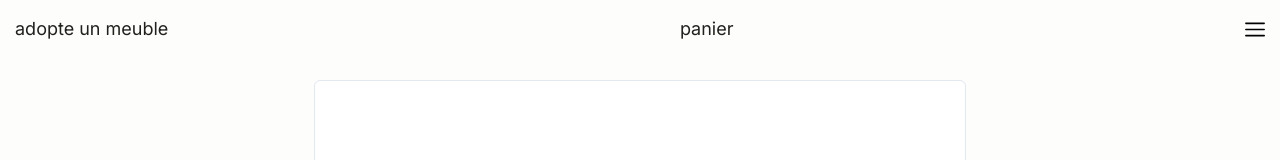
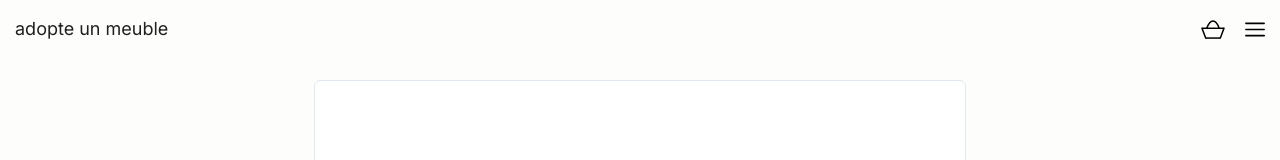
Before and after one commit to adatechschool/projet-collectif-plateforme-de-meubles-adopte-un-meuble, a React (Vite) app in the folder front/adopte_un_meuble/: page /sell in a window 1280 px wide. Shown: the top 160 px of the page. Built offline with nearby package versions, Linux system fonts and the light colour scheme.

Commit message:
Polished navbar and added ShoppingCartItem component

```diff
--- a/front/adopte_un_meuble/src/Components/Navbar.jsx
+++ b/front/adopte_un_meuble/src/Components/Navbar.jsx
@@ -8,20 +8,65 @@ import {
   SheetTrigger,
 } from "@/components/ui/sheet";
 import { Button } from "@/components/ui/button";
+import ShoppingCartItem from "./ShoppingCartItem";
 
 function Navbar() {
   //variable d'état qui contrôle l'affichage du menu
   //initialisé sur false car menu fermé
   const [isOpen, setIsOpen] = useState(false);
 
+  const numberOfItemsInCart = 10;
+
   //navBar avec titre du site, menu burger déroulant
   return (
     <div className="flex fixed top-0 z-10 w-full flex-col items-start ">
       <nav className="flex p-[0.9375rem]  justify-between items-center shrink-0 self-stretch">
         <h3 className="text-lg text-lightMode-text">adopte un meuble</h3>
+
+        <div className="flex items-center gap-5">
           <Sheet>
             <SheetTrigger>
-            <h3 className="text-lg text-lightMode-text">panier</h3>
+              <svg
+                className="hidden sm:flex"
+                xmlns="http://www.w3.org/2000/svg"
+                width="24"
+                height="19"
+                viewBox="0 0 24 19"
+                fill="none"
+              >
+                <path
+                  d="M19.334 18.0571L23.0007 8.2793"
+                  stroke="black"
+                  stroke-width="1.5"
+                  stroke-linecap="round"
+                  stroke-linejoin="round"
+                />
+                <path
+                  d="M4.66602 18.0571L0.999349 8.2793"
+                  stroke="black"
+                  stroke-width="1.5"
+                  stroke-linecap="round"
+                  stroke-linejoin="round"
+                />
+                <path
+                  d="M4.66602 18.0566H19.3327"
+                  stroke="black"
+                  stroke-width="1.5"
+                  stroke-linejoin="round"
+                />
+                <path
+                  d="M1 8.2793H23"
+                  stroke="black"
+                  stroke-width="1.5"
+                  stroke-linejoin="round"
+                />
+                <path
+                  d="M5.88867 8.27865C5.88867 8.27865 8.27189 0.945312 11.9998 0.945312C15.7277 0.945312 18.1109 8.27865 18.1109 8.27865"
+                  stroke="black"
+                  stroke-width="1.5"
+                  stroke-linejoin="round"
+                />
+              </svg>
             </SheetTrigger>
             <SheetContent>
               <SheetHeader>
@@ -29,97 +74,12 @@ function Navbar() {
                 <SheetDescription></SheetDescription>
               </SheetHeader>
               <div className="w-full flex flex-col items-start gap-[3.125rem] pt-[1.5625rem] h-full overflow-auto pb-[10rem]">
-              <div className="w-full flex flex-col items-start gap-y-1">
-                <h3 className="text-lightMode-text text-3xl font-bold">
-                  canapé vert 1990
-                </h3>
-                <h4 className="text-lightMode-secondarytext text-2xl font-bold">
-                  €250
-                </h4>
-                <h4 className="text-lightMode-secondarytext text-2xl font-bold underline">
-                  supprimer
-                </h4>
-              </div>
-              <div className="w-full flex flex-col items-start gap-y-1">
-                <h3 className="text-lightMode-text text-3xl font-bold">
-                  Canapé Vintage Rétro
-                </h3>
-                <h4 className="text-lightMode-secondarytext text-2xl font-bold">
-                  €250
-                </h4>
-                <h4 className="text-lightMode-secondarytext text-2xl font-bold underline">
-                  supprimer
-                </h4>
-              </div>
-              <div className="w-full flex flex-col items-start gap-y-1">
-                <h3 className="text-lightMode-text text-3xl font-bold">
-                  Canapé Vintage Rétro
-                </h3>
-                <h4 className="text-lightMode-secondarytext text-2xl font-bold">
-                  €250
-                </h4>
-                <h4 className="text-lightMode-secondarytext text-2xl font-bold underline">
-                  supprimer
-                </h4>
-              </div>
-              <div className="w-full flex flex-col items-start gap-y-1">
-                <h3 className="text-lightMode-text text-3xl font-bold">
-                  Canapé Vintage Rétro
-                </h3>
-                <h4 className="text-lightMode-secondarytext text-2xl font-bold">
-                  €250
-                </h4>
-                <h4 className="text-lightMode-secondarytext text-2xl font-bold underline">
-                  supprimer
-                </h4>
-              </div>
-              <div className="w-full flex flex-col items-start gap-y-1">
-                <h3 className="text-lightMode-text text-3xl font-bold">
-                  Canapé Vintage Rétro
-                </h3>
-                <h4 className="text-lightMode-secondarytext text-2xl font-bold">
-                  €250
-                </h4>
-                <h4 className="text-lightMode-secondarytext text-2xl font-bold underline">
-                  supprimer
-                </h4>
-              </div>
-              <div className="w-full flex flex-col items-start gap-y-1">
-                <h3 className="text-lightMode-text text-3xl font-bold">
-                  Canapé Vintage Rétro
-                </h3>
-                <h4 className="text-lightMode-secondarytext text-2xl font-bold">
-                  €250
-                </h4>
-                <h4 className="text-lightMode-secondarytext text-2xl font-bold underline">
-                  supprimer
-                </h4>
-              </div>
-              <div className="w-full flex flex-col items-start gap-y-1">
-                <h3 className="text-lightMode-text text-3xl font-bold">
-                  Canapé Vintage Rétro
-                </h3>
-                <h4 className="text-lightMode-secondarytext text-2xl font-bold">
-                  €250
-                </h4>
-                <h4 className="text-lightMode-secondarytext text-2xl font-bold underline">
-                  supprimer
-                </h4>
-              </div>
-              <div className="w-full flex flex-col items-start gap-y-1">
-                <h3 className="text-lightMode-text text-3xl font-bold">
-                  Canapé Vintage Rétro
-                </h3>
-                <h4 className="text-lightMode-secondarytext text-2xl font-bold">
-                  €250
-                </h4>
-                <h4 className="text-lightMode-secondarytext text-2xl font-bold underline">
-                  supprimer
-                </h4>
-              </div>
+                {Array.from({ length: numberOfItemsInCart }, (_, index) => (
+                  <ShoppingCartItem />
+                ))}
                 <div className="w-full flex flex-col items-start gap-y-1">
                   <h4 className="text-lightMode-secondarytext text-2xl font-bold">
-                  total -&gt; €500
+                    total -&gt; <span>€500</span>
                   </h4>
                 </div>
               </div>
@@ -132,7 +92,7 @@ function Navbar() {
           <div onClick={() => setIsOpen(!isOpen)}>
             {isOpen ? (
               <svg
-              width="16"
+                width="20"
                 height="17"
                 viewBox="0 0 16 17"
                 fill="none"
@@ -162,19 +122,23 @@ function Navbar() {
               </svg>
             )}
           </div>
+        </div>
       </nav>
 
-      <div className="w-full flex flex-col items-end text-[2rem] p-[0.9375rem]">
+      <div className="w-full flex flex-col items-end text-[2rem]">
         {isOpen && (
-          <ul onClick={() => setIsOpen(false)}>
+          <ul
+            className="pr-[0.9375rem] flex flex-col items-end"
+            onClick={() => setIsOpen(false)}
+          >
             <li>
-              <a href="/connexion">connexion</a>
+              <a href="/login">connexion</a>
             </li>
             <li>
-              <a href="/vendre">vendre</a>
+              <a href="/sell">vendre</a>
             </li>
             <li>
-              <a href="/recherche">recherche</a>
+              <a href="/">recherche</a>
             </li>
             <li>
               <a href="/panier">panier</a>
@@ -182,7 +146,6 @@ function Navbar() {
           </ul>
         )}
       </div>
-
     </div>
   );
 }
--- /dev/null
+++ b/front/adopte_un_meuble/src/Components/ShoppingCartItem.jsx
@@ -0,0 +1,17 @@
+import React from "react";
+
+function ShoppingCartItem(props) {
+  return (
+    <div className="w-full flex flex-col items-start gap-y-1">
+      <h3 className="text-lightMode-text text-3xl font-bold">
+        Canapé Vintage Rétro
+      </h3>
+      <h4 className="text-lightMode-secondarytext text-2xl font-bold">€250</h4>
+      <h4 className="text-lightMode-secondarytext text-2xl font-bold underline">
+        supprimer
+      </h4>
+    </div>
+  );
+}
+
+export default ShoppingCartItem;
```
Lines whose indentation alone changed are shown as unchanged.
